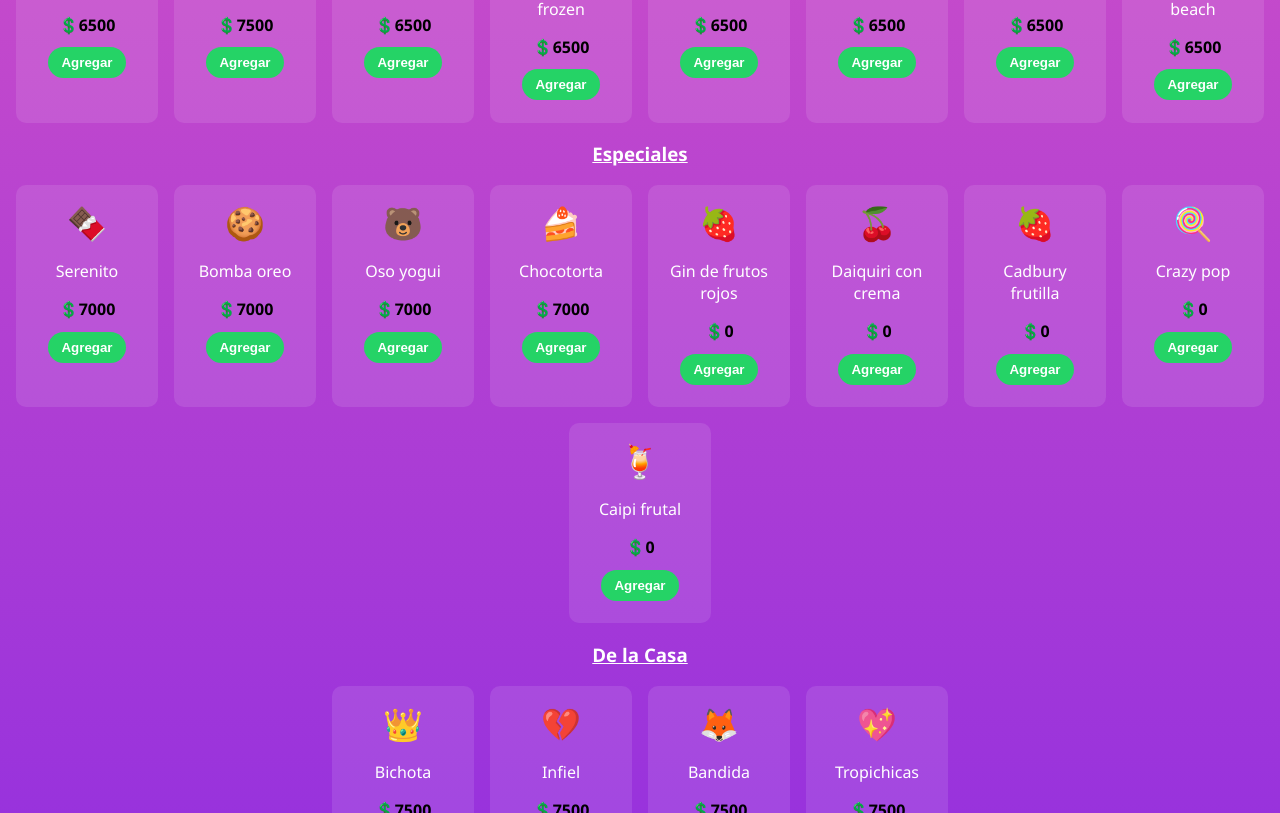
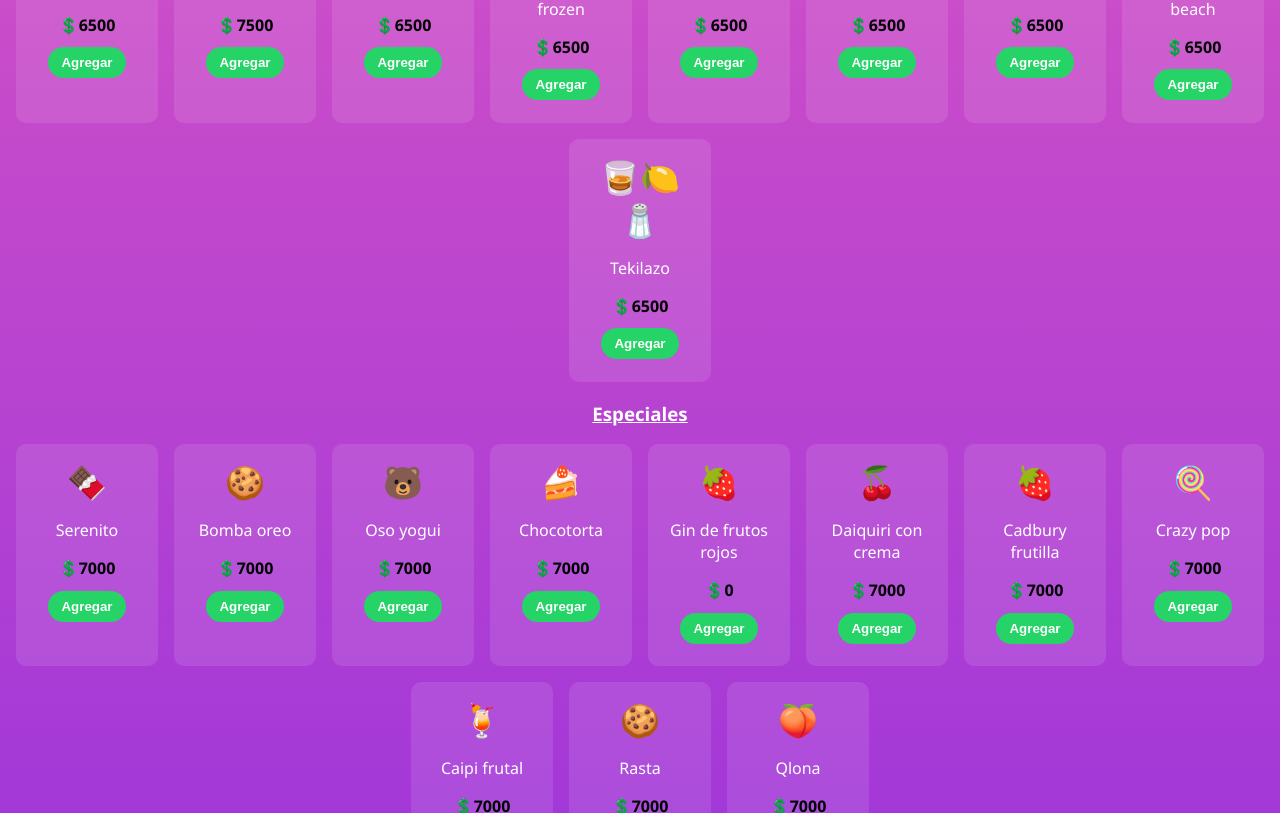
Before and after one commit to Pablogabi07/Tropichicas, a React (Create React App) app: page / in a window 1280 px wide. Shown: the part 1127-1940 px from the top of the page. Built offline with nearby package versions, Linux system fonts and the light colour scheme.

Commit message:
Update drinks.js

```diff
--- a/src/data/drinks.js
+++ b/src/data/drinks.js
@@ -7,6 +7,7 @@ export const drinks = [
   { name: "Pantera rosa", category: "Clásicos", emoji: "🌸", price: 6500 },
   { name: "Mojito", category: "Clásicos", emoji: "🌿", price: 6500 },
   { name: "Sex on the beach", category: "Clásicos", emoji: "🍑", price: 6500 },
+  { name: "Tekilazo", category: "Clásicos", emoji: "🥃🍋🧂", price: 6500 },
 
   { name: "Serenito", category: "Especiales", emoji: "🍫", price: 7000 },
   { name: "Bomba oreo", category: "Especiales", emoji: "🍪", price: 7000 },
@@ -18,10 +19,12 @@ export const drinks = [
     emoji: "🍓",
     price: 0,
   },
-  { name: "Daiquiri con crema", category: "Especiales", emoji: "🍒", price: 0 },
-  { name: "Cadbury frutilla", category: "Especiales", emoji: "🍓", price: 0 },
-  { name: "Crazy pop", category: "Especiales", emoji: "🍭", price: 0 },
-  { name: "Caipi frutal", category: "Especiales", emoji: "🍹", price: 0 },
+  { name: "Daiquiri con crema", category: "Especiales", emoji: "🍒", price: 7000 },
+  { name: "Cadbury frutilla", category: "Especiales", emoji: "🍓", price: 7000 },
+  { name: "Crazy pop", category: "Especiales", emoji: "🍭", price: 7000 },
+  { name: "Caipi frutal", category: "Especiales", emoji: "🍹", price: 7000 },
+  { name: "Rasta", category: "Especiales", emoji: "🍪", price: 7000 },
+  { name: "Qlona", category: "Especiales", emoji: "🍑", price: 7000 },
 
   { name: "Bichota", category: "De la Casa", emoji: "👑", price: 7500 },
   { name: "Infiel", category: "De la Casa", emoji: "💔", price: 7500 },
```
